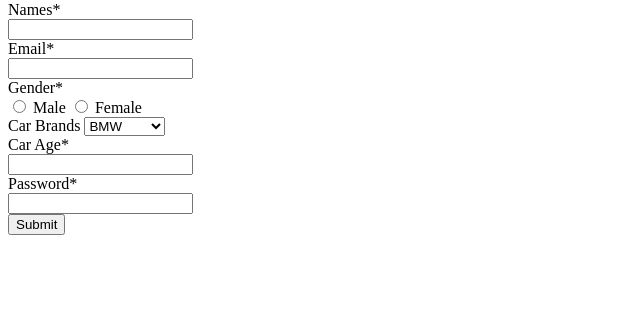
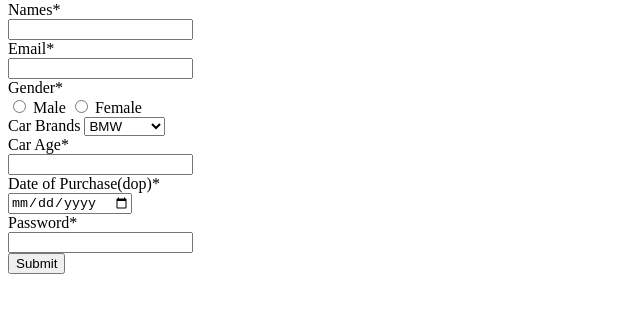
Before and after one commit to acciojob/car-insurance-form-subham13-02, a website: page main.html in a window 1280 px wide. Shown: the part 79-392 px from the top of the page, without its empty margins (0-640 px from the left). Drawn offline with Linux system fonts and the light colour scheme.

Commit message:
created a submission

```diff
--- a/main.html
+++ b/main.html
@@ -40,6 +40,11 @@
             <input type="number" name="carage" id="carage" required>
         </div>
 
+		<div>
+            <label for="dop">Date of Purchase(dop)*</label><br>
+            <input type="date" name="dop" id="dop" required>
+        </div>
+
         <div>
             <label for="password">Password*</label><br>
             <input type="password" name="password" id="password" required>
```
